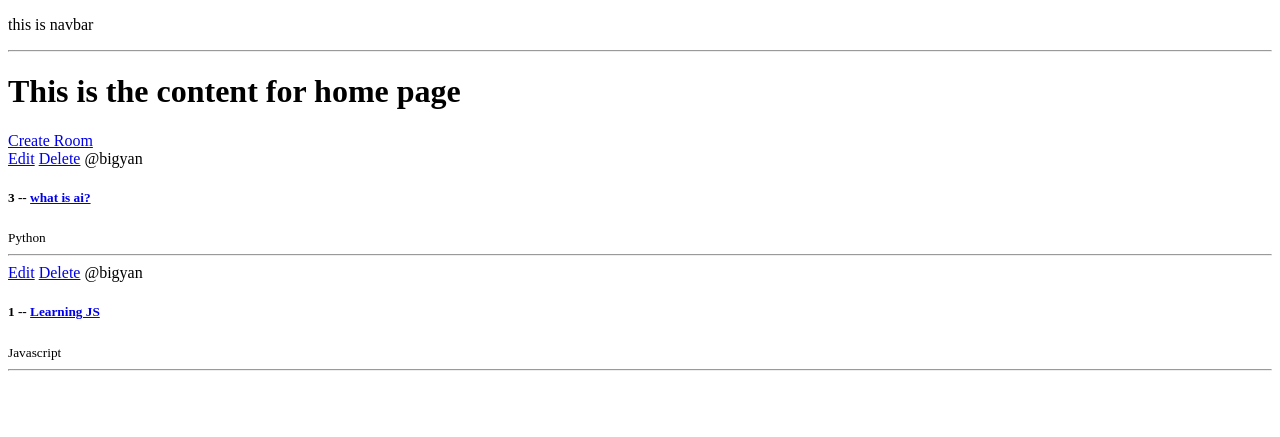
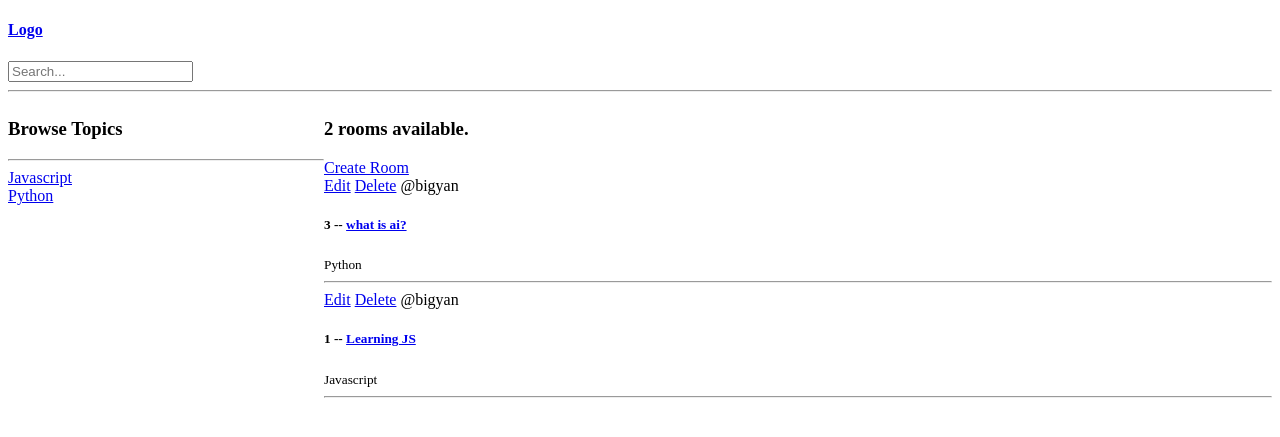
Before and after one commit to bigyan08/chat_room, a Django app: page / in a window 1280 px wide. Shown: the top 437 px of the page. Run offline with Django 4.2, Linux system fonts and the light colour scheme; data comes from the database, SQL or seed files in the repository.

Commit message:
search functionality added

```diff
--- a/chatbud/chatapp/templates/chatapp/home.html
+++ b/chatbud/chatapp/templates/chatapp/home.html
@@ -1,8 +1,30 @@
 {% extends 'main.html' %}
 
 {% block content %}
-<h1>This is the content for home page</h1>
+
+<style>
+    .home-container{
+        display:grid;
+        grid-template-columns: 1fr 3fr;
+    }
+</style>
+
+    <div class="home-container">
+
+        <div>
+            <h3>Browse Topics</h3>
+            <hr>
+            {% for topic in topics %}
+                <div>
+                    <a href="{% url 'index' %}?q={{topic.name}}">{{topic.name}}</a>
+                </div>
+            {%endfor%}
+        </div>
+
+        <div>
+            <h3>{{room_count}} rooms available.</h3>
             <a href="{% url 'create-room' %}">Create Room</a>
+                <div>
                     {% for room in rooms %}
                     <div>
                         <a href="{% url 'update-room' room.id %}">Edit</a>
@@ -12,6 +34,9 @@
                         <small>{{room.topic.name}}</small>
                         <hr>
                     </div>
+                </div>
                     {% endfor%}
+        </div>
 
+    </div>
 {% endblock %}
--- a/chatbud/chatapp/views.py
+++ b/chatbud/chatapp/views.py
@@ -1,11 +1,21 @@
 from django.shortcuts import render, redirect
-from .models import Room
+from django.db.models import Q
+from .models import Room, Topic
 from .forms import RoomForm
 
 # Create your views here.
 def index(request):
-    rooms = Room.objects.all()
-    context = {'rooms':rooms}
+    q=request.GET.get('q') if request.GET.get('q') != None else ''
+    # rooms = Room.objects.filter(topic__name__icontains = q) #topic__name__icontains this basically helps in searching eg if we search for python and type py it looks that it matches and shows the result for python.
+    # a better feature would be for a user to be able to search by the topic or the title or the description of the room.in order to do so, we import query q and then put some or conditions.
+    rooms = Room.objects.filter(
+        Q(topic__name__icontains=q) |
+        Q(name__icontains=q) |
+        Q(description__icontains=q)
+    )
+    room_count = rooms.count()
+    topics = Topic.objects.all()
+    context = {'rooms':rooms, 'topics':topics, 'room_count':room_count}
     return render(request,'chatapp/home.html',context)
 
 def room(request,pk):
--- a/chatbud/templates/main.html
+++ b/chatbud/templates/main.html
@@ -7,9 +7,14 @@
 </head>
 <body>
     <nav>
-    <p>this is navbar</p>
+        <h4><a href="{% url 'index'%}">Logo</a></h4>
+
+        <form action="{% url 'index' %}" method="GET">
+            <!-- we donot need csrf token for get method forms -->
+             <input type="text" name="q" placeholder="Search...">
+        </form>
+    </nav>
     <hr>
-    </nav>
     {% block content %}
 
     {% endblock %}
```
Lines whose indentation alone changed are shown as unchanged.
